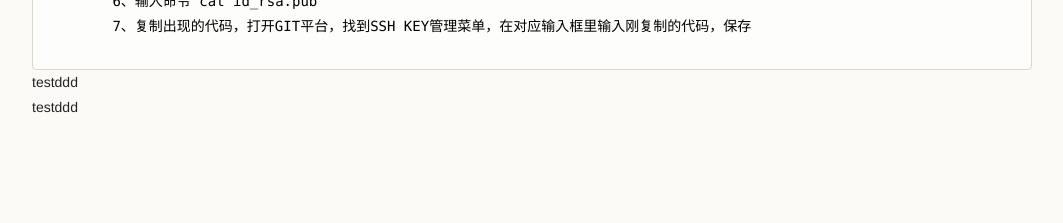
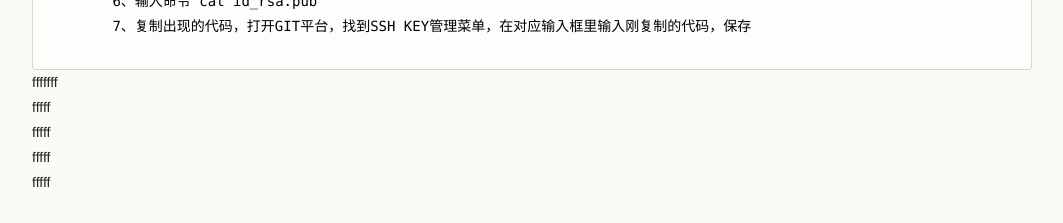
Before and after one commit to limingkang/blog, a plain HTML site: page git.html in a window 1280 px wide. Shown: the part 3016-3239 px from the top of the page, without its empty margins (108-1171 px from the left). Before the commit the page ends 3166 px from the top, so only its background shows below. Drawn offline with Linux system fonts and the light colour scheme.

Commit message:
Update git.html

```diff
--- a/git.html
+++ b/git.html
@@ -131,8 +131,11 @@
         7、复制出现的代码，打开GIT平台，找到SSH KEY管理菜单，在对应输入框里输入刚复制的代码，保存
            </pre>
 
-         <div>testddd</div>
-         <div>testddd</div>
+         <div>fffffff</div>
+         <div>fffff</div>
+         <div>fffff</div>
+         <div>fffff</div>
+         <div>fffff</div>
        </div>
   </body>
 </html>
```
